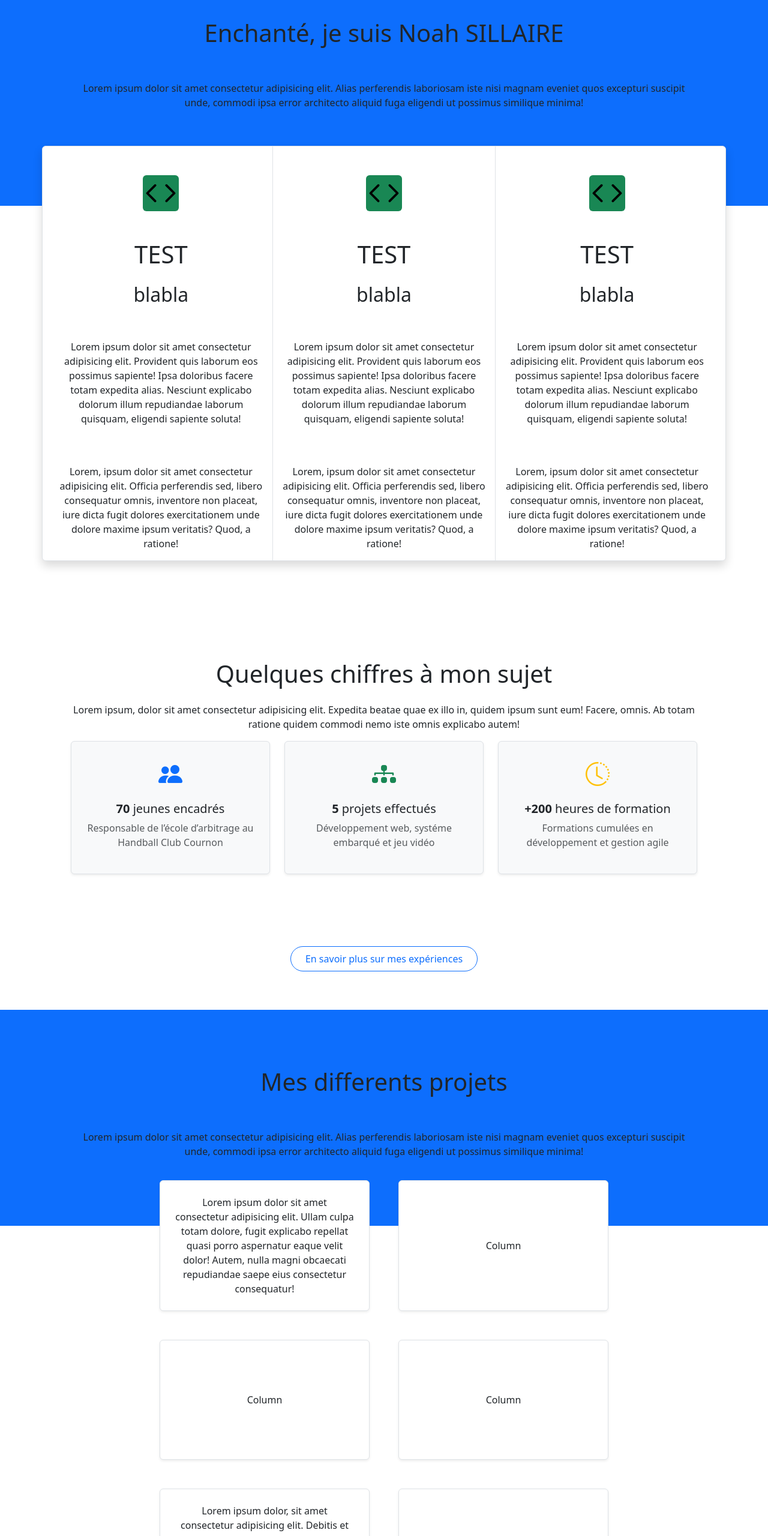
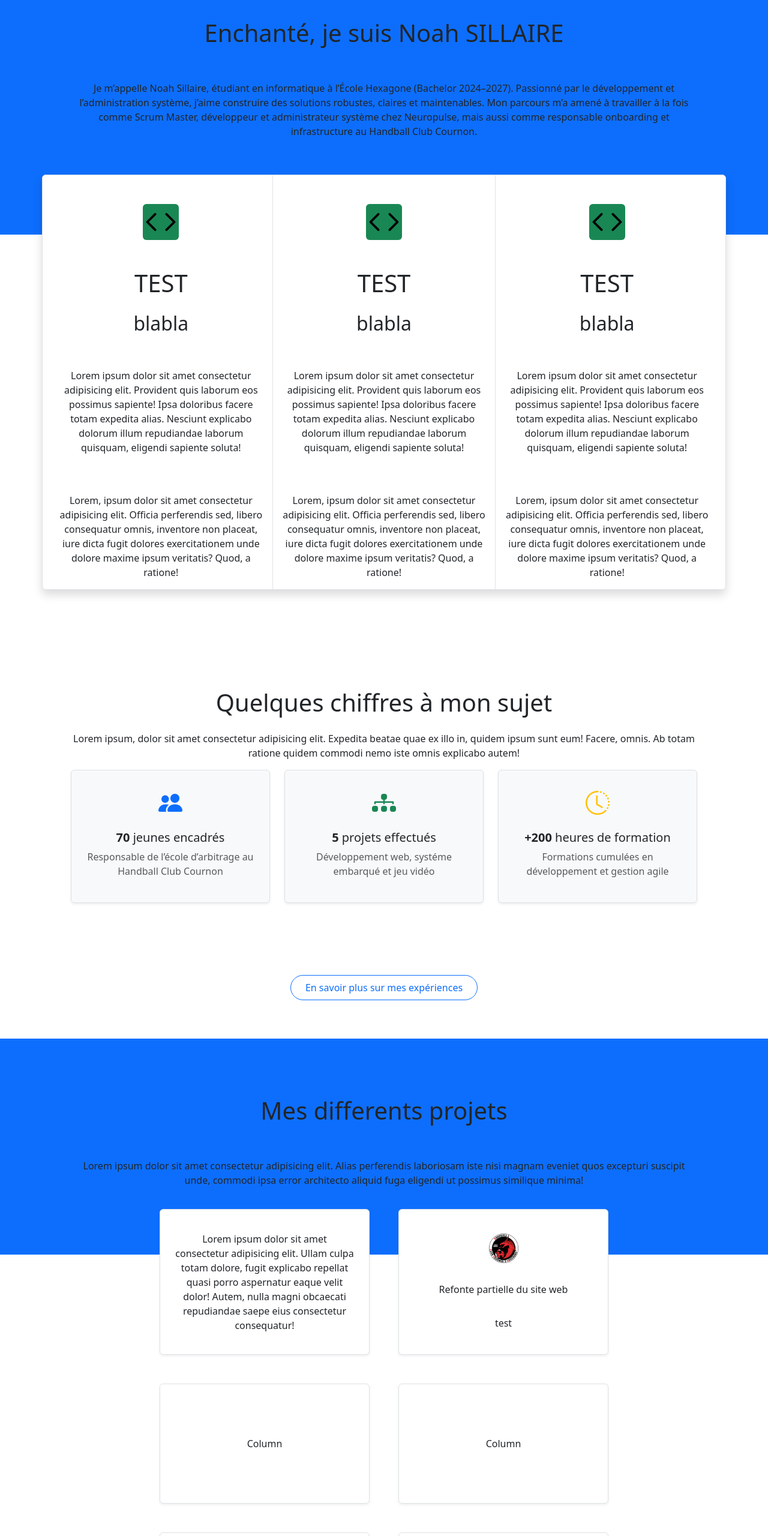
Before and after one commit to Pichou124426/portfoliosillairenoah, a plain HTML site: page frontend/src/index.html in a window 1280 px wide. Shown: the part 1220-3780 px from the top of the page at 60% size. Drawn offline with nearby package versions, Linux system fonts and the light colour scheme.

Commit message:
avancement projet

```diff
--- a/frontend/src/index.css
+++ b/frontend/src/index.css
@@ -1,3 +1,7 @@
+
+
+
+
 .negative-margin-top {
   position: relative;
   top: -100px;
@@ -11,18 +15,18 @@
   top: -90px;
 }
 
-/* Appliquer à toutes les cartes */
+
 .card-large {
   min-height: 200px;
-  min-width: 350px;      /* Hauteur minimale */
-  padding: 1.5rem;           /* Plus de contenu respirable */
-  font-size: 1rem;           /* Texte légèrement agrandi */
+  min-width: 350px;
+  padding: 1.5rem;
+  font-size: 1rem;
   display: flex;
   flex-direction: column;
-  justify-content: center;   /* Centrage vertical du contenu */
+  justify-content: center;
 }
 
-/* Responsive : sur mobile, les cartes prennent plus de largeur */
+
 @media (max-width: 768px) {
   .card-large {
     width: 90% !important;
--- a/frontend/src/index.html
+++ b/frontend/src/index.html
@@ -8,11 +8,11 @@
       href="https://cdn.jsdelivr.net/npm/bootstrap@5.3.2/dist/css/bootstrap.min.css"
       rel="stylesheet"
     />
+    <link href="index.css" rel="stylesheet" />
     <link
       rel="stylesheet"
       href="https://cdn.jsdelivr.net/npm/bootstrap-icons@1.10.5/font/bootstrap-icons.css"
     />
-    <link href="index.css" rel="stylesheet" />
   </head>
   <body>
     <div class="container-fluid" id="navbar">
@@ -93,10 +93,13 @@
       <div class="container p-5 text-center">
         <h1 class="pb-5">Enchanté, je suis Noah SILLAIRE</h1>
         <p class="pb-5">
-          Lorem ipsum dolor sit amet consectetur adipisicing elit. Alias
-          perferendis laboriosam iste nisi magnam eveniet quos excepturi
-          suscipit unde, commodi ipsa error architecto aliquid fuga eligendi ut
-          possimus similique minima!
+          Je m’appelle Noah Sillaire, étudiant en informatique à l’École
+          Hexagone (Bachelor 2024–2027). Passionné par le développement et
+          l’administration système, j’aime construire des solutions robustes,
+          claires et maintenables. Mon parcours m’a amené à travailler à la fois
+          comme Scrum Master, développeur et administrateur système chez
+          Neuropulse, mais aussi comme responsable onboarding et infrastructure
+          au Handball Club Cournon.
         </p>
       </div>
     </section>
@@ -251,7 +254,14 @@
             consectetur consequatur!
           </div>
           <div class="border w-25 rounded shadow-sm bg-white card-large">
-            Column
+            <div class="row justify-content-center p-3">
+              <img
+                src="./assets/Logo-HCCA.png"
+                class="img-fluid rounded w-25"
+              />
+            </div>
+            <div class="row justify-content-center p-3">Refonte partielle du site web </div>
+            <div class="row justify-content-center p-3">test</div>
           </div>
           <div class="border w-25 rounded shadow-sm bg-white card-large">
             Column
@@ -329,6 +339,7 @@
             </a>
           </div>
         </section>
+        <p>Crée par Noah SILLAIRE</p>
       </div>
     </footer>
 
```
Also changed, not shown: frontend/src/assets/Logo-HCCA.png (added).
